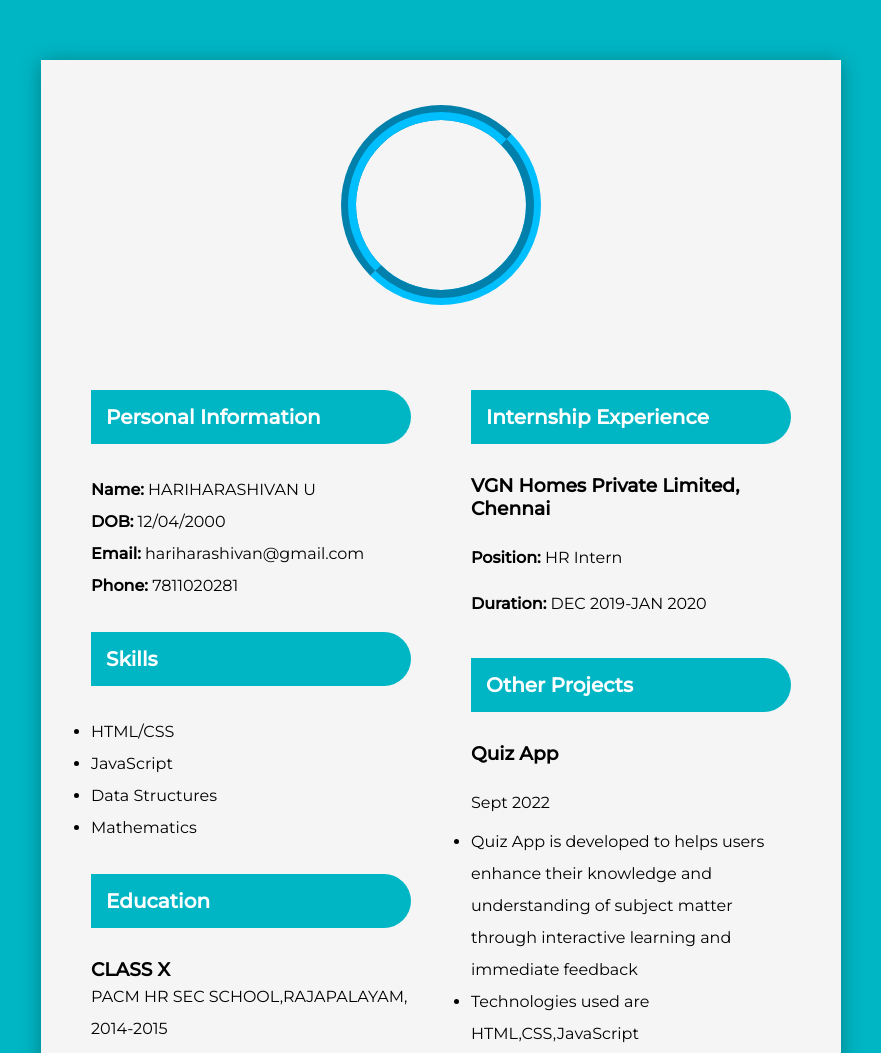
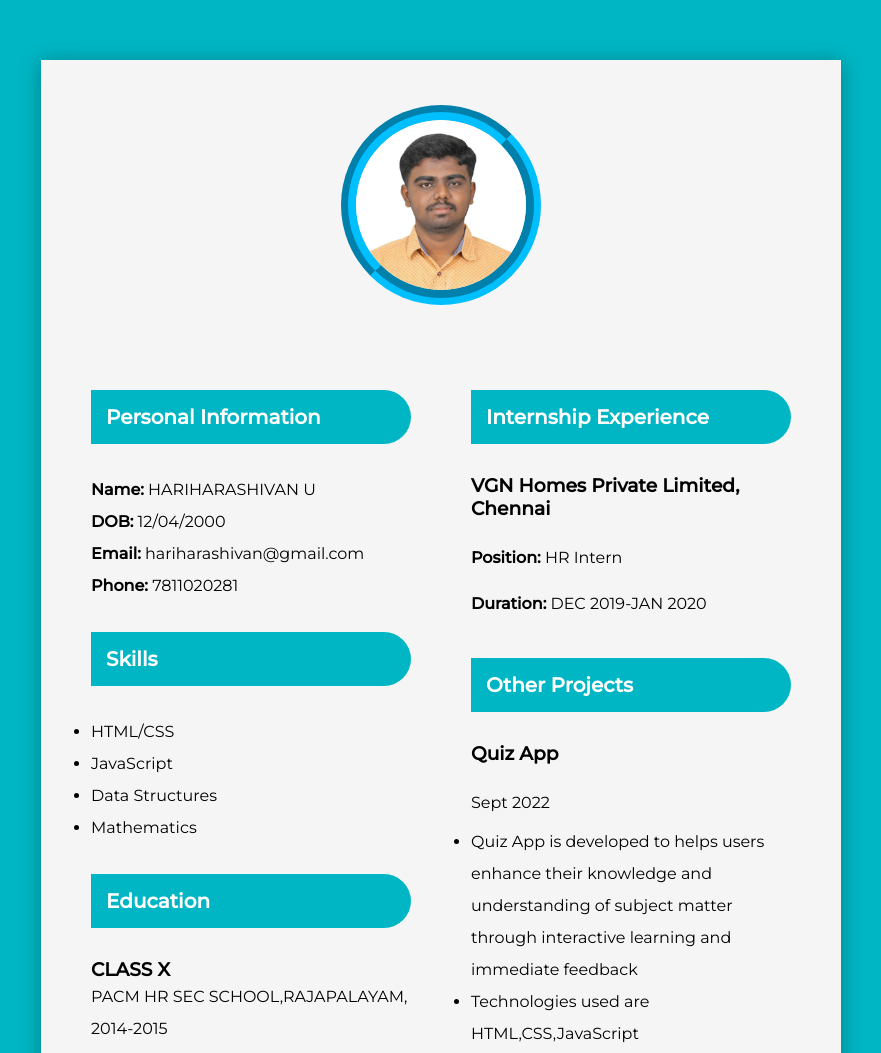
Before and after one commit to Hariharashivan028/resume, a plain HTML site: page index.html in a window 1280 px wide. Shown: the top 1053 px of the page, without its empty margins (199-1080 px from the left). Drawn offline with Linux system fonts and the light colour scheme.

Commit message:
Update index.html

```diff
--- a/index.html
+++ b/index.html
@@ -13,7 +13,7 @@
     <div class="container">
       <div class="header">
         <div class="img-area">
-            <img src="images/hari photo.jpeg" alt="">
+            <img src="hari photo.jpeg" alt="">
         </div>
       </div>
 
```
